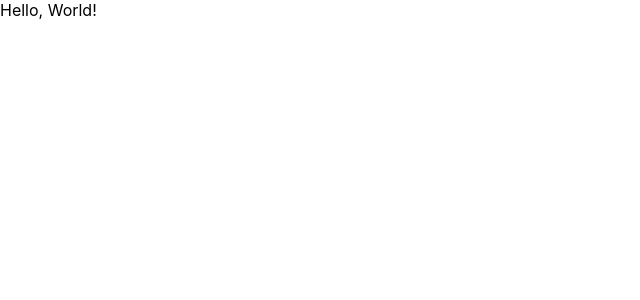
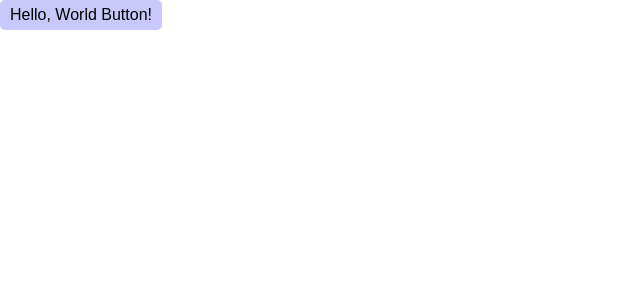
Before and after one commit to LightWebService-Deprecated/LWS-Client, a React (Create React App) app: page / in a window 1280 px wide. Shown: the top 300 px of the page, without its empty margins (0-640 px from the left). Built offline with nearby package versions, Linux system fonts and the light colour scheme.

Commit message:
Component: Add LWS Button component

```diff
--- a/src/App.tsx
+++ b/src/App.tsx
@@ -1,7 +1,9 @@
+import LwsButton from "./components/LwsButton";
+
 function App() {
-  return (
-    <div>Hello, World!</div>
-  );
+    return (
+        <LwsButton title="Hello, World Button!"/>
+    );
 }
 
 export default App;
--- /dev/null
+++ b/src/components/LwsButton.css
@@ -0,0 +1,14 @@
+.LwsButton {
+    height: 30px;
+    border: none;
+    border-radius: 5px;
+    font-size: 16px;
+    font-weight: 400;
+    line-height: 16px;
+    padding: 7px 10px;
+    background: #C8C8FA;
+}
+
+.LwsButton:active {
+    background: #B4B4FA;
+}
--- /dev/null
+++ b/src/components/LwsButton.tsx
@@ -0,0 +1,19 @@
+import {Component} from "react";
+import './LwsButton.css'
+
+type LwsButtonProps = {
+    title: string;
+    width?: string | undefined;
+}
+
+class LwsButton extends Component<LwsButtonProps> {
+    render() {
+        return (
+            <button className="LwsButton" style={{
+                width: this.props.width
+            }}>{this.props.title}</button>
+        )
+    }
+}
+
+export default LwsButton;
--- a/tsconfig.json
+++ b/tsconfig.json
@@ -1,5 +1,6 @@
 {
   "compilerOptions": {
+    "baseUrl": "src",
     "target": "es5",
     "lib": [
       "dom",
```
Also changed, not shown: 1 other file (tests, documents, lock files or other folders).
